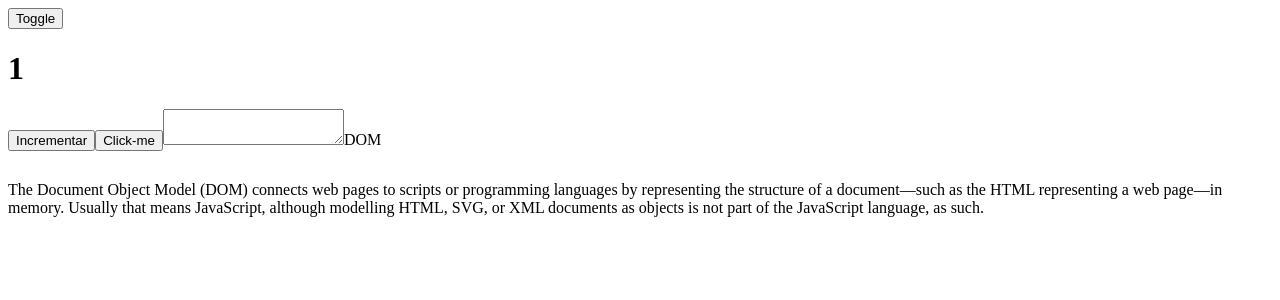
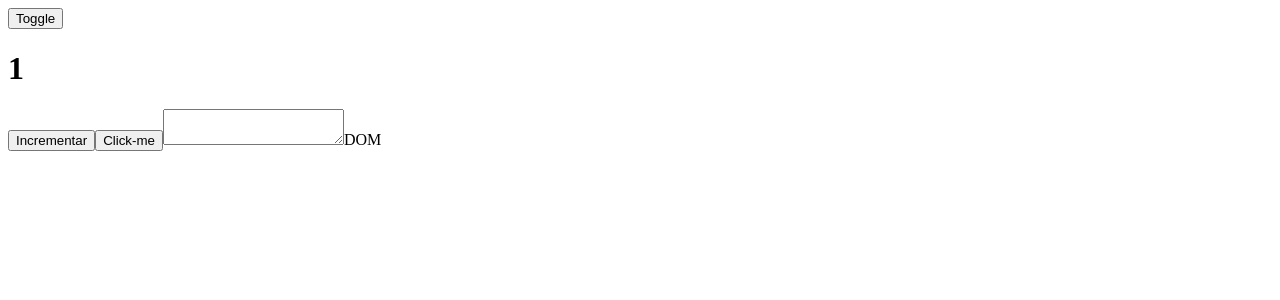
Before and after one commit to devmatsu/learning-angular, an Angular app: page / in a window 1280 px wide. Shown: the top 300 px of the page. Built offline with nearby package versions, Linux system fonts and the light colour scheme.

Commit message:
tooltip working

```diff
--- a/src/app/tooltip-example/tooltip-example.component.html
+++ b/src/app/tooltip-example/tooltip-example.component.html
@@ -1,12 +1,5 @@
-<p class="term"
-  (mouseover)="alteraPosicaoDaTooltip($event.x, $event.y); exibeTooltip()"
-  (mouseleave)="escondeTooltip()">DOM</p>
+<p class="term" (mouseover)="alteraPosicaoDaTooltip($event.x, $event.y); exibeTooltip()" (mouseleave)="escondeTooltip()">DOM</p>
 
-<div [class.visible]="visible"
-[style.left.px]="mouse.x" [style.top.px]="mouse.y">
-  <p>The Document Object Model (DOM) connects web pages to scripts or
-  programming languages by representing the structure of a document—such
-  as the HTML representing a web page—in memory. Usually that means
-  JavaScript, although modelling HTML, SVG, or XML documents as objects
-  is not part of the JavaScript language, as such.</p>
+<div class="tooltip" [class.visible]="visible" [style.left.px]="mouse.x" [style.top.px]="mouse.y">
+  <p>The Document Object Model (DOM) connects web pages to scripts or programming languages by representing the structure of a document—such as the HTML representing a web page—in memory. Usually that means JavaScript, although modelling HTML, SVG, or XML documents as objects is not part of the JavaScript language, as such.</p>
 </div>
```
Also changed, not shown: src/app/tooltip-example/tooltip-example.component.css (indentation only), src/app/tooltip-example/tooltip-example.component.ts (line endings or trailing spaces).
